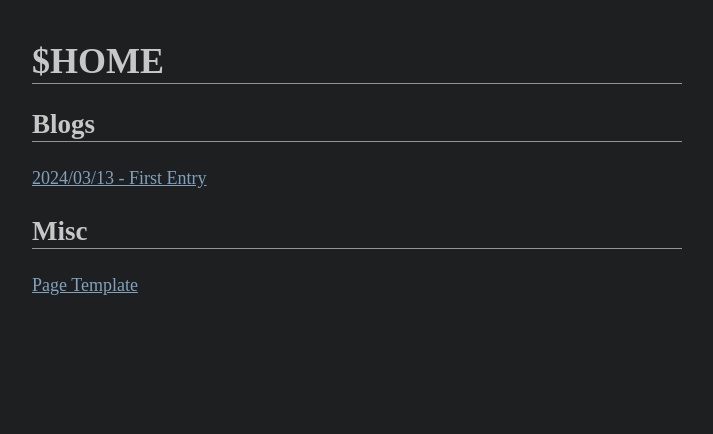
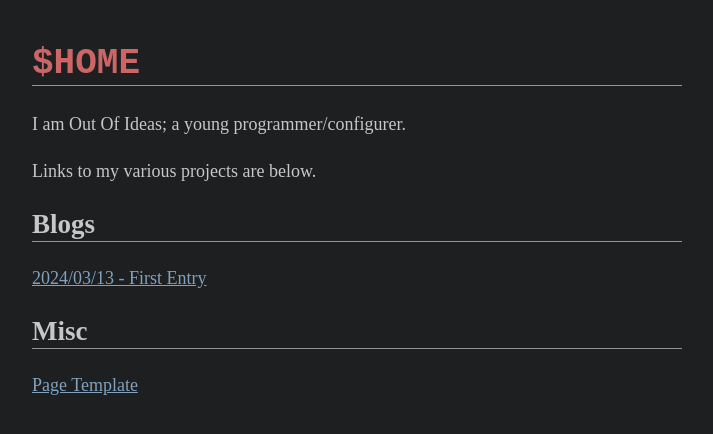
Before and after one commit to VehementHam/vehementham.github.io, a plain HTML site: page index.html in a window 1280 px wide. Shown: the whole page, without its empty margins (283-996 px from the left). Drawn offline with Linux system fonts and the light colour scheme.

Commit message:
homepage

```diff
--- a/index.html
+++ b/index.html
@@ -30,7 +30,16 @@
     <link rel="stylesheet" href="css/highlight.css">
   </head>
   <body>
-    <h1>$HOME</h1>
+    <h1><span class="highlight" style="font-family: monospace;"><span class="nv">$HOME</span></span></h1>
+
+    <p>
+    I am Out Of Ideas; a young programmer/configurer.
+    </p>
+
+    <p>
+    Links to my various projects are below.
+    </p>
+
     <h2>Blogs</h2>
     <a href="content/blogs/2024-03-13-first-entry.html">2024/03/13 - First Entry</a>
     <h2>Misc</h2>
```
